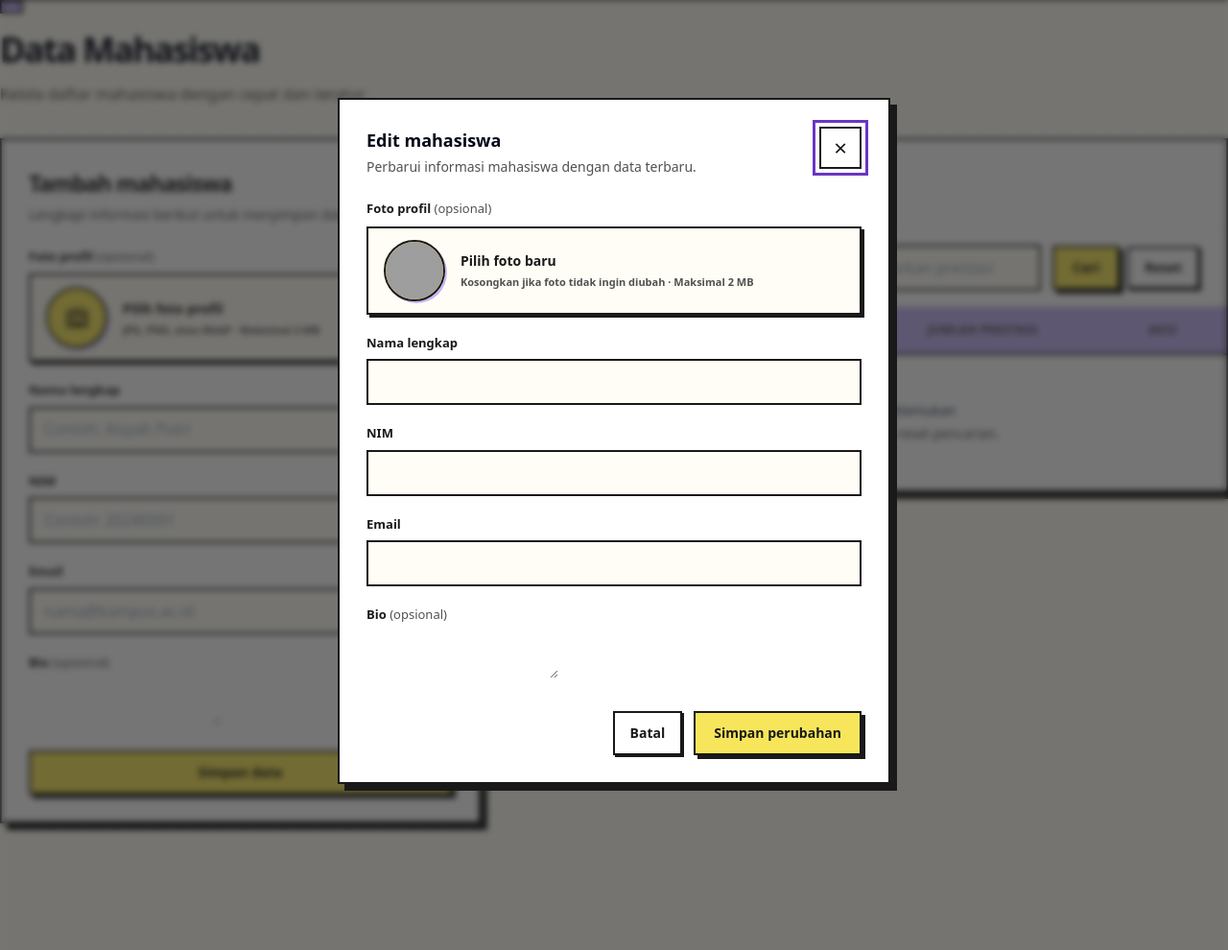
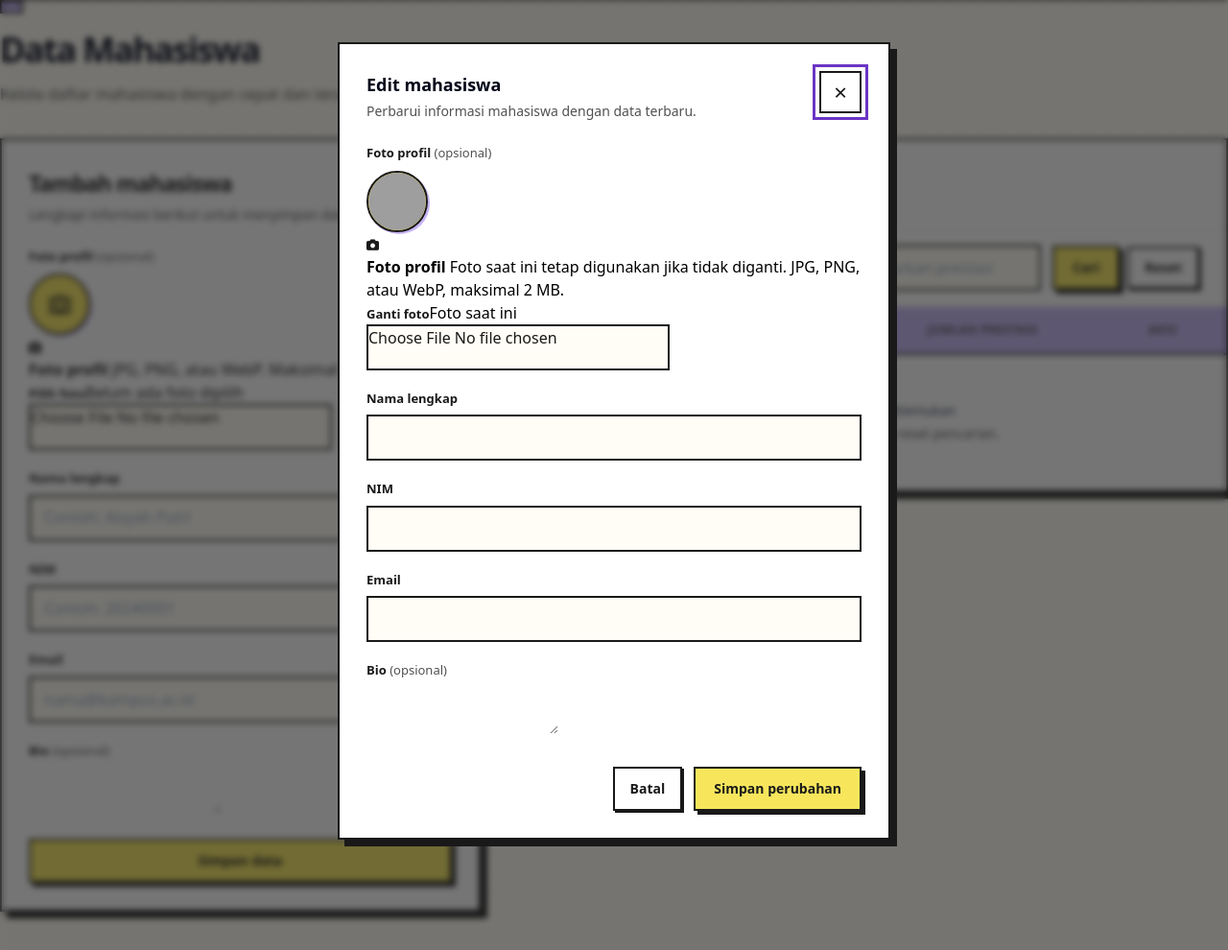
Before and after one commit to isyhfadilah/laravel_12, a Laravel app: template resources/views/mahasiswa/index.blade.php in a window 1280 px wide. Shown: the part 91-1081 px from the top of the page at 96% size. Run offline with Laravel 12, Linux system fonts and the light colour scheme; the template is opened without the code that fills it, so the values that code supplies are empty; style sheets or scripts are compiled from the project's sources; some libraries are stand-ins or nearby versions; grey boxes are pictures that could not be loaded.

Commit message:
feat(mahasiswa): improve profile photo selection controls

```diff
--- a/resources/views/mahasiswa/index.blade.php
+++ b/resources/views/mahasiswa/index.blade.php
@@ -23,14 +23,21 @@
                     @csrf
                     <div>
                         <label for="foto" class="mb-2 block">Foto profil <span class="font-normal text-slate-500">(opsional)</span></label>
-                        <label for="foto" class="photo-picker">
+                        <div class="profile-photo-control">
+                            <label for="foto" class="profile-photo-avatar" aria-label="Pilih foto profil">
                                 <span class="photo-avatar-wrap">
                                 <svg id="foto-placeholder" class="photo-placeholder-icon" viewBox="0 0 24 24" fill="none" stroke="currentColor" stroke-width="1.8" aria-hidden="true"><path d="M4 7h3l1.5-2h7L17 7h3v12H4z"/><circle cx="12" cy="13" r="4"/></svg>
                                 <img id="foto-preview" class="photo-avatar-image hidden" alt="Pratinjau foto profil">
                                 </span>
-                            <span class="photo-picker-copy"><strong>Pilih foto profil</strong><span>JPG, PNG, atau WebP &middot; Maksimal 2 MB</span></span>
-                            <input id="foto" name="foto" type="file" accept="image/jpeg,image/png,image/webp" class="photo-file-input">
+                                <span class="profile-photo-camera" aria-hidden="true"><i class="fa-solid fa-camera"></i></span>
                             </label>
+                            <div class="profile-photo-copy">
+                                <strong>Foto profil</strong>
+                                <span>JPG, PNG, atau WebP. Maksimal 2 MB.</span>
+                                <div class="profile-photo-actions"><label for="foto" class="profile-photo-button">Pilih foto</label><span id="foto-filename" class="profile-photo-filename">Belum ada foto dipilih</span></div>
+                            </div>
+                            <input id="foto" name="foto" type="file" accept="image/jpeg,image/png,image/webp" class="profile-photo-input">
+                        </div>
                     </div>
                     <x-form-input id="nama" name="nama" label="Nama lengkap" :value="old('nama')" placeholder="Contoh: Aisyah Putri" required />
                     <x-form-input id="nim" name="nim" label="NIM" :value="old('nim')" placeholder="Contoh: 20240001" required />
@@ -221,14 +228,21 @@
                     <input id="edit-mahasiswa-id" type="hidden" name="edit_mahasiswa_id" value="{{ $editMahasiswa?->id }}">
                     <div>
                         <label for="edit-foto" class="mb-2 block">Foto profil <span class="font-normal text-slate-500">(opsional)</span></label>
-                        <label for="edit-foto" class="photo-picker">
+                        <div class="profile-photo-control">
+                            <label for="edit-foto" class="profile-photo-avatar" aria-label="Pilih foto profil baru">
                                 <span class="photo-avatar-wrap">
                                 <svg id="edit-foto-placeholder" class="photo-placeholder-icon {{ $editMahasiswa?->foto ? 'hidden' : '' }}" viewBox="0 0 24 24" fill="none" stroke="currentColor" stroke-width="1.8" aria-hidden="true"><path d="M4 7h3l1.5-2h7L17 7h3v12H4z"/><circle cx="12" cy="13" r="4"/></svg>
                                 <img id="edit-foto-preview" src="{{ $editMahasiswa?->foto ? asset('storage/' . $editMahasiswa->foto) : '' }}" class="photo-avatar-image {{ $editMahasiswa?->foto ? '' : 'hidden' }}" alt="Foto profil saat ini">
                                 </span>
-                            <span class="photo-picker-copy"><strong>Pilih foto baru</strong><span>Kosongkan jika foto tidak ingin diubah &middot; Maksimal 2 MB</span></span>
-                            <input id="edit-foto" name="foto" type="file" accept="image/jpeg,image/png,image/webp" class="photo-file-input">
+                                <span class="profile-photo-camera" aria-hidden="true"><i class="fa-solid fa-camera"></i></span>
                             </label>
+                            <div class="profile-photo-copy">
+                                <strong>Foto profil</strong>
+                                <span>Foto saat ini tetap digunakan jika tidak diganti. JPG, PNG, atau WebP, maksimal 2 MB.</span>
+                                <div class="profile-photo-actions"><label for="edit-foto" class="profile-photo-button">Ganti foto</label><span id="edit-foto-filename" class="profile-photo-filename">{{ $editMahasiswa?->foto ? 'Foto saat ini' : 'Belum ada foto dipilih' }}</span></div>
+                            </div>
+                            <input id="edit-foto" name="foto" type="file" accept="image/jpeg,image/png,image/webp" class="profile-photo-input">
+                        </div>
                     </div>
                     <x-form-input id="edit-nama" name="nama" label="Nama lengkap" :value="old('nama', $editMahasiswa?->nama)" required />
                     <x-form-input id="edit-nim" name="nim" label="NIM" :value="old('nim', $editMahasiswa?->nim)" required />
@@ -271,6 +285,7 @@
                     editFotoPreview.classList.toggle('hidden', !button.dataset.mahasiswaFoto);
                     editFotoPlaceholder.classList.toggle('hidden', Boolean(button.dataset.mahasiswaFoto));
                     document.getElementById('edit-foto').value = '';
+                    document.getElementById('edit-foto-filename').textContent = button.dataset.mahasiswaFoto ? 'Foto saat ini' : 'Belum ada foto dipilih';
                     editModal.showModal();
                     initializeSummernote('#edit-bio');
                     $('#edit-bio').summernote('code', button.dataset.mahasiswaBio || '');
@@ -310,16 +325,18 @@
                 });
             }
 
-            function initializePhotoPreview(inputId, previewId, placeholderId) {
+            function initializePhotoPreview(inputId, previewId, placeholderId, filenameId) {
                 const input = document.getElementById(inputId);
                 const preview = document.getElementById(previewId);
                 const placeholder = document.getElementById(placeholderId);
+                const filename = document.getElementById(filenameId);
                 input.addEventListener('change', () => {
                     const file = input.files[0];
                     if (!file) return;
                     preview.src = URL.createObjectURL(file);
                     preview.classList.remove('hidden');
                     placeholder.classList.add('hidden');
+                    filename.textContent = file.name;
                 });
             }
 
```
Lines whose indentation alone changed are shown as unchanged.
